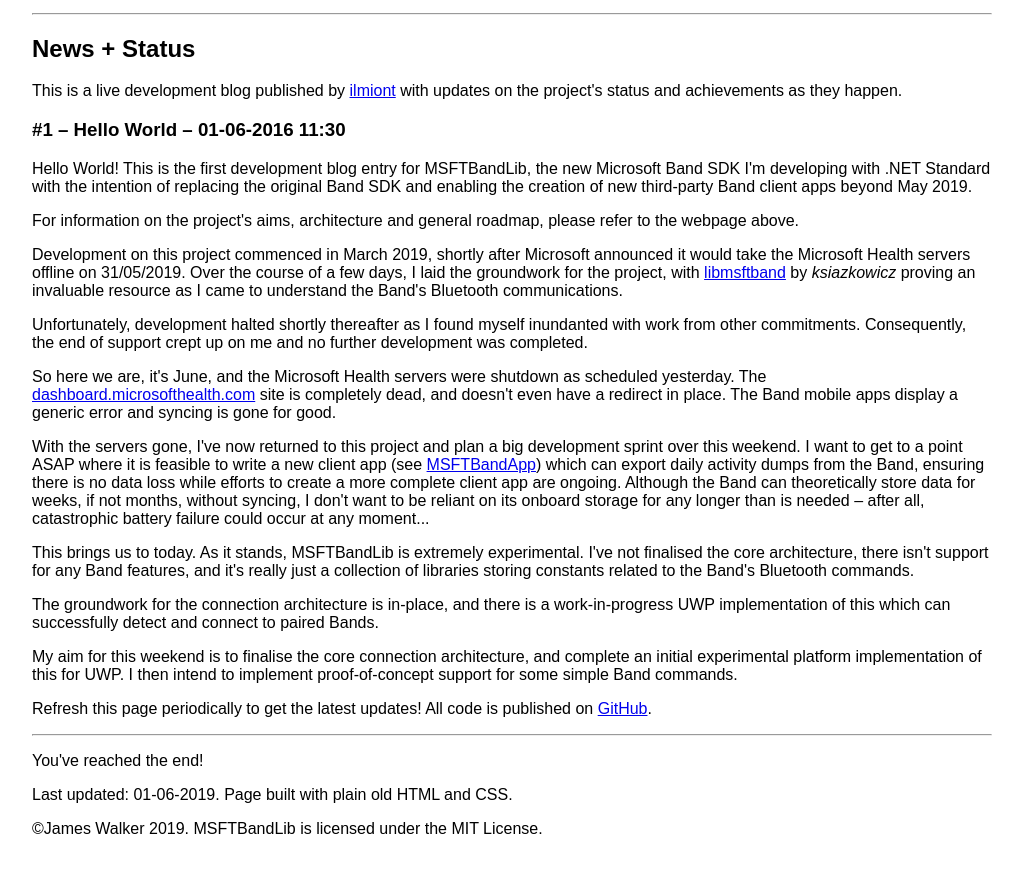
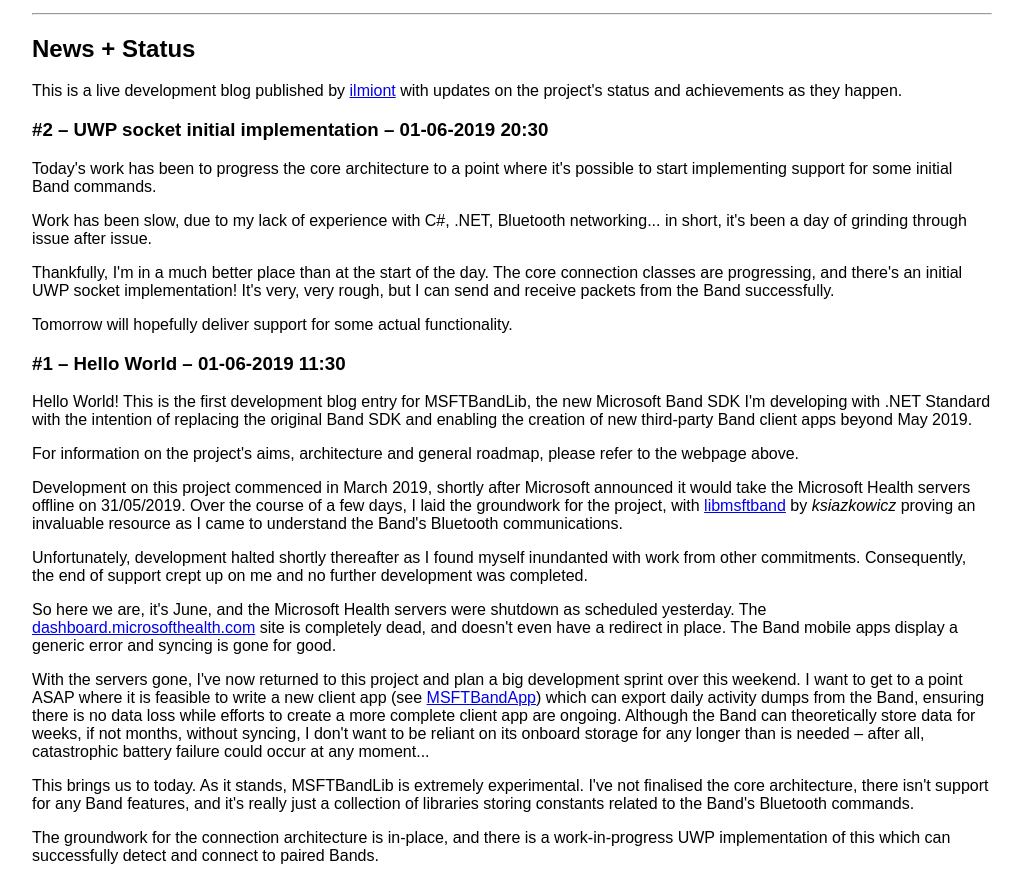
Before and after one commit to Tourniquet88/msftbandlib, a plain HTML site: page docs/index.html in a window 1280 px wide. Shown: the part 2567-3445 px from the top of the page, without its empty margins (128-1151 px from the left). Before the commit the page ends 3421 px from the top, so only its background shows below. Drawn offline with Linux system fonts and the light colour scheme.

Commit message:
01-06-2019 final dev blog

```diff
--- a/docs/index.html
+++ b/docs/index.html
@@ -126,7 +126,13 @@ msftbandlib
 
 				<p>This is a live development blog published by <a href="https://github.com/ilmiont">ilmiont</a> with updates on the project's status and achievements as they happen.</p>
 
-				<h3>#1 – Hello World – 01-06-2016 11:30</h3>
+				<h3>#2 – UWP socket initial implementation – 01-06-2019 20:30</h3>
+				<p>Today's work has been to progress the core architecture to a point where it's possible to start implementing support for some initial Band commands.</p>
+				<p>Work has been slow, due to my lack of experience with C#, .NET, Bluetooth networking... in short, it's been a day of grinding through issue after issue.</p>
+				<p>Thankfully, I'm in a much better place than at the start of the day. The core connection classes are progressing, and there's an initial UWP socket implementation! It's very, very rough, but I can send and receive packets from the Band successfully.</p>
+				<p>Tomorrow will hopefully deliver support for some actual functionality.</p>
+
+				<h3>#1 – Hello World – 01-06-2019 11:30</h3>
 				<p>Hello World! This is the first development blog entry for MSFTBandLib, the new Microsoft Band SDK I'm developing with .NET Standard with the intention of replacing the original Band SDK and enabling the creation of new third-party Band client apps beyond May 2019.</p>
 				<p>For information on the project's aims, architecture and general roadmap, please refer to the webpage above.</p>
 				<p>Development on this project commenced in March 2019, shortly after Microsoft announced it would take the Microsoft Health servers offline on 31/05/2019. Over the course of a few days, I laid the groundwork for the project, with <a href="https://github.com/ksiazkowicz/libmsftband">libmsftband</a> by <i>ksiazkowicz</i> proving an invaluable resource as I came to understand the Band's Bluetooth communications.</p>
```
